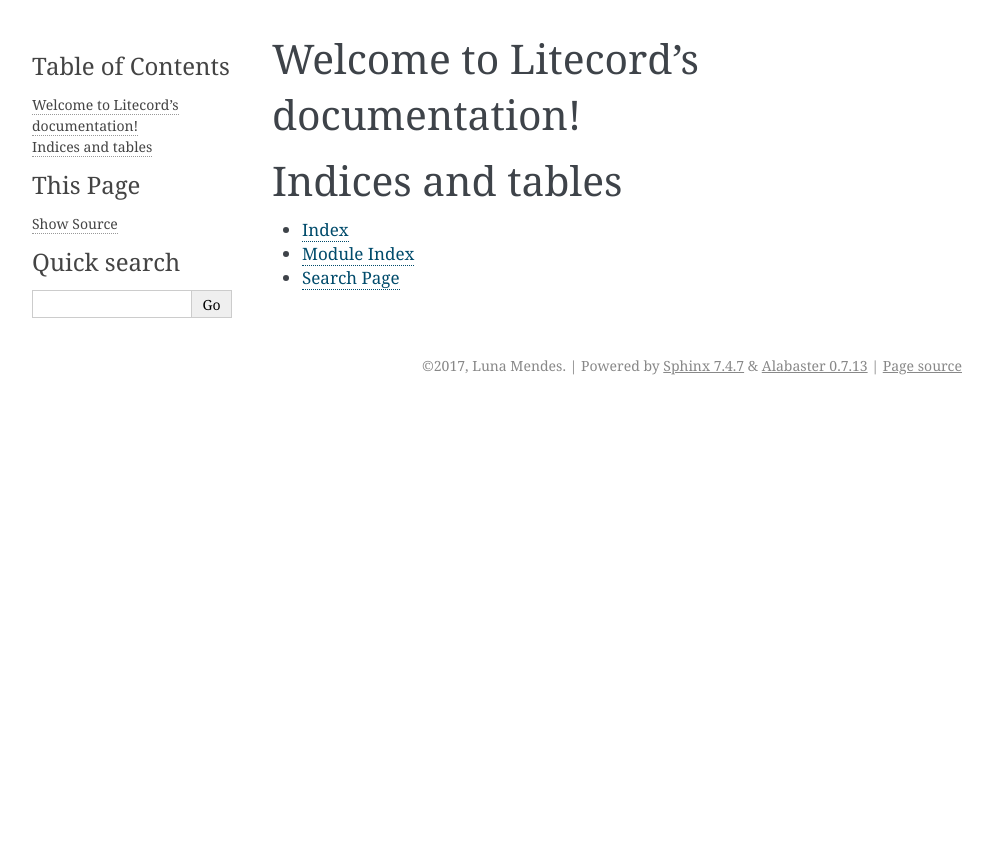
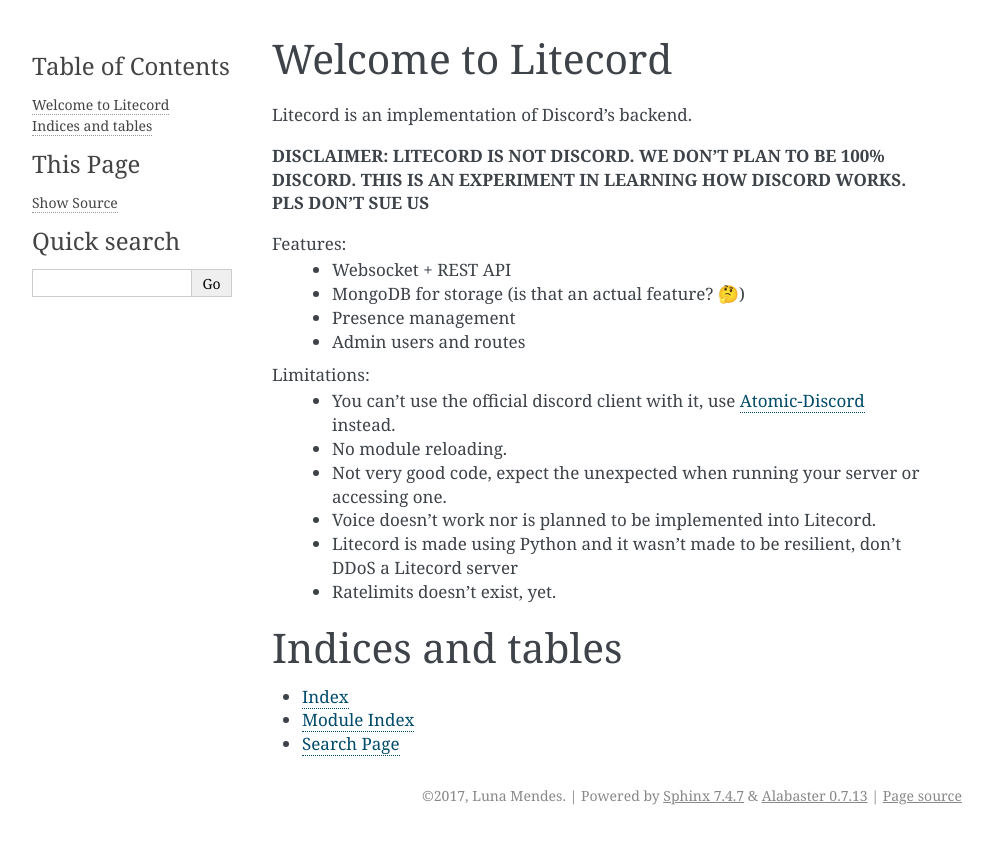
Before and after one commit to nullpixel/litecord, a Sphinx documentation site: the page built from doc/source/index.rst, in a window 1280 px wide. Shown: the top 844 px of the page, without its empty margins (148-1141 px from the left). Built offline with Sphinx 7.4.7, drawn with Linux system fonts in a browser that asks for light colours.

Commit message:
doc: Add stuff to index.rst

```diff
--- a/doc/source/index.rst
+++ b/doc/source/index.rst
@@ -3,8 +3,29 @@
    You can adapt this file completely to your liking, but it should at least
    contain the root `toctree` directive.
 
-Welcome to Litecord's documentation!
+Welcome to Litecord
 ====================================
+
+Litecord is an implementation of Discord's backend.
+
+**DISCLAIMER: LITECORD IS NOT DISCORD. WE DON'T PLAN TO BE 100% DISCORD.
+THIS IS AN EXPERIMENT IN LEARNING HOW DISCORD WORKS. PLS DON'T SUE US**
+
+Features:
+ - Websocket + REST API
+ - MongoDB for storage (is that an actual feature? 🤔)
+ - Presence management
+ - Admin users and routes
+
+Limitations:
+ - You can't use the official discord client with it, use Atomic-Discord_ instead.
+ - No module reloading.
+ - Not very good code, expect the unexpected when running your server or accessing one.
+ - Voice doesn't work nor is planned to be implemented into Litecord.
+ - Litecord is made using Python and it wasn't made to be resilient, don't DDoS a Litecord server
+ - Ratelimits doesn't exist, yet.
+
+.. _Atomic-Discord: https://git.memework.org/heatingdevice/atomic-discord
 
 .. toctree::
    :maxdepth: 2
```
